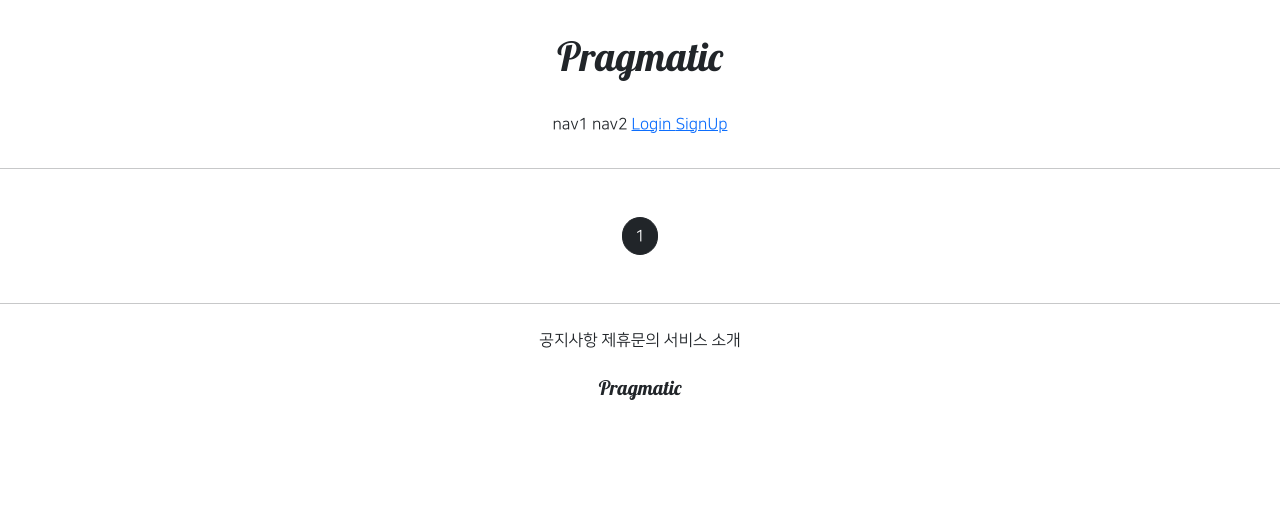
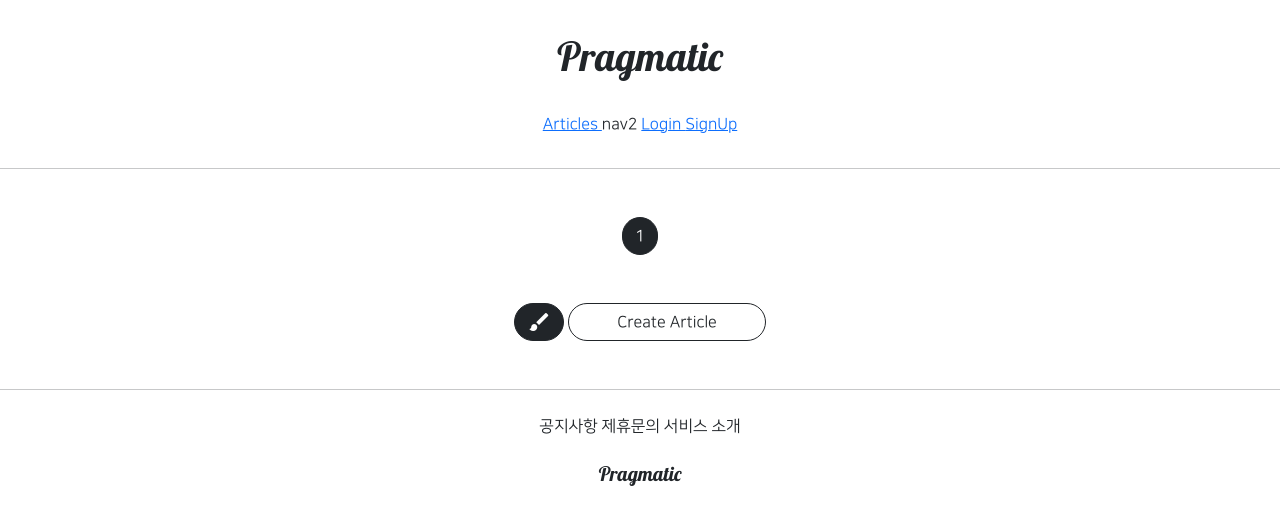
Before and after one commit to M1nseoPark/gis_4ban_2, a Django app: page /articles/list/ in a window 1280 px wide. Shown: the top 525 px of the page. Run offline with Django 3.2, Linux system fonts and the light colour scheme; data that the repository does not hold is empty; parts of the project's set-up code (start-up, migrations or seed data) failed here and were passed over; some libraries are stand-ins or nearby versions.

Commit message:
8/6 4ban class commit 5

```diff
--- a/articleapp/templates/articleapp/list.html
+++ b/articleapp/templates/articleapp/list.html
@@ -37,4 +37,13 @@
 
     {% include 'snippets/pagination.html' %}
 
+    <div class="text-center my-5">
+        <a href="{% url 'articleapp:create' %}" class="btn btn-dark rounded-pill material-icons">
+            brush
+        </a>
+        <a href="{% url 'articleapp:create' %}" class="btn btn-outline-dark rounded-pill px-5">
+            Create Article
+        </a>
+    </div>
+
 {% endblock %}
--- a/templates/header.html
+++ b/templates/header.html
@@ -3,7 +3,11 @@
         <h1>Pragmatic</h1>
     </div>
     <div class="pragmatic_header_button">
-        <span>nav1</span>
+        <span>
+            <a href="{% url 'articleapp:list' %}">
+                Articles
+            </a>
+        </span>
         <span>nav2</span>
         {%  if not user.is_authenticated %}
         <span>
```
